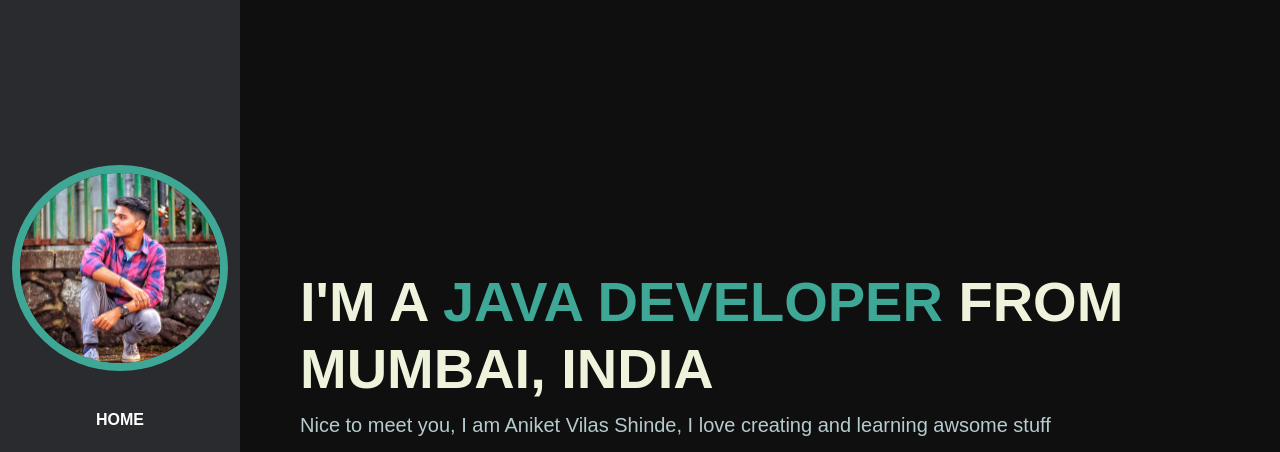
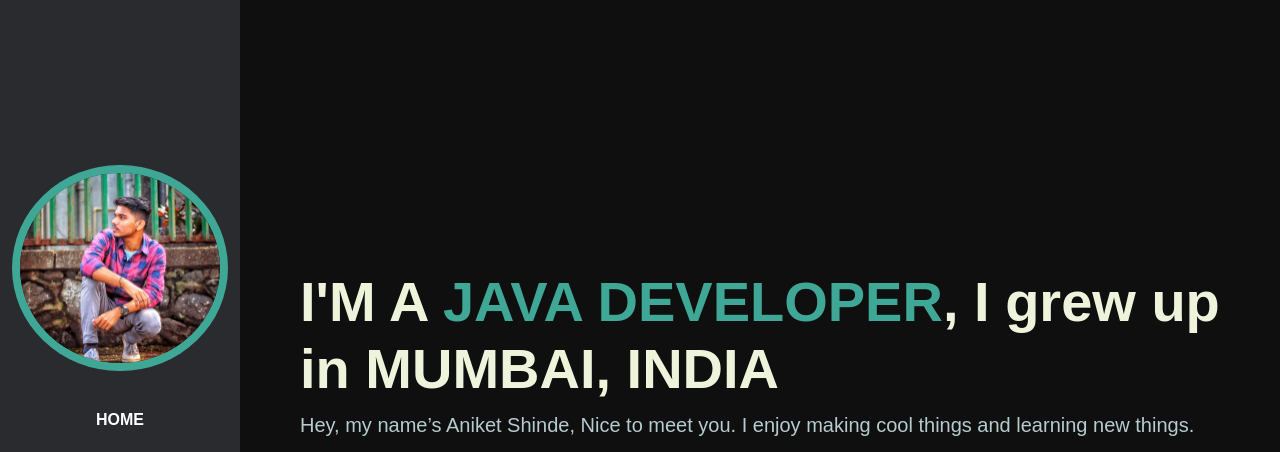
Before and after one commit to remiges-aniket/remiges-aniket.github.io, a plain HTML site: page index.html in a window 1280 px wide. Shown: the top 452 px of the page. Drawn offline with Linux system fonts and the light colour scheme; a web font is replaced by a local one.

```diff
--- a/index.html
+++ b/index.html
@@ -54,8 +54,8 @@
             <div class="container">
                 <div class="row">
                     <div class="col-lg-12 ">
-                        <h1 class="display-4 fw-bold" data-aos="fade-up">I'M A <span class="text-brand">JAVA DEVELOPER</span> FROM MUMBAI, INDIA</h1>
-                        <p class="lead mt-2 mb-4" data-aos="fade-up" data-aos-delay="200">Nice to meet you, I am Aniket Vilas Shinde, I love creating and learning awsome stuff</p>
+                        <h1 class="display-4 fw-bold" data-aos="fade-up">I'M A <span class="text-brand">JAVA DEVELOPER</span>, I grew up in MUMBAI, INDIA</h1>
+                        <p class="lead mt-2 mb-4" data-aos="fade-up" data-aos-delay="200">Hey, my name’s Aniket Shinde, Nice to meet you. I enjoy making cool things and learning new things.</p>
                         <div data-aos="fade-up" data-aos-delay="400">
                             <a href="#work" class="btn btn-brand me-5 mt-4">Explore My Work</a>
                             <a href="tel:+919969381652" class="btn btn-brand me-5 mt-4"> <i class="las la-phone-volume"></i> +91-9969381652</a>
```
